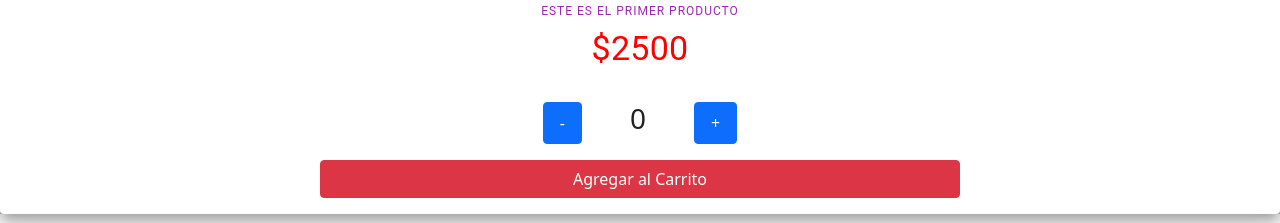
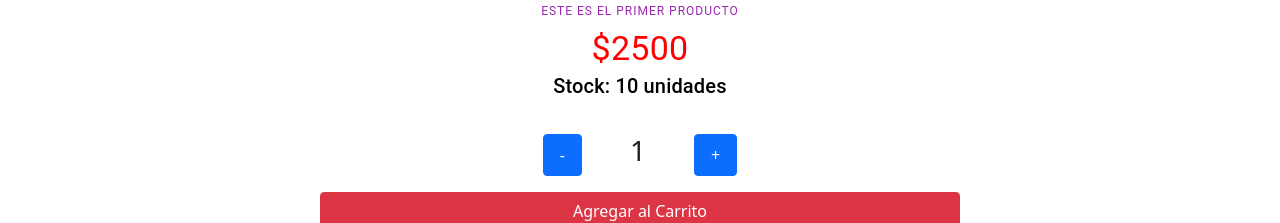
Before and after one commit to Leangiordano/React-Giordano, a React (Create React App) app: page /item/1 in a window 1280 px wide. Shown: the part 414-637 px from the top of the page. Built offline with nearby package versions, Linux system fonts and the light colour scheme.

Commit message:
entrega 10

```diff
--- a/src/CartContext/CartContextProvider.jsx
+++ b/src/CartContext/CartContextProvider.jsx
@@ -42,7 +42,7 @@ const CartContextProvider = ({ children }) => {
                 : product
                 )
             );
-        }
+        };
 
         const totalCount = () => {
             return cartList.reduce((total, item) => total + item.quantity, 0);
@@ -53,10 +53,11 @@ const CartContextProvider = ({ children }) => {
         };
 
         const unitsPerProduct = (id) => {
-            return cartList.find((item) => item.id === id).quantity;
+            const foundInCart = cartList.find((item) => item.id === id);
+            return foundInCart ? foundInCart.quantity : 0;
         };
 
-  return ( <CartContext.Provider value={{ cartList, addToCart,emptyCart,deleteById, totalCount, totalPrice, removeOneUnit }}>
+  return ( <CartContext.Provider value={{ cartList, addToCart,emptyCart,deleteById, totalCount, totalPrice, removeOneUnit, unitsPerProduct }}>
       {children}
     </CartContext.Provider>
   )
--- a/src/components/ItemDetail/ItemDetail.jsx
+++ b/src/components/ItemDetail/ItemDetail.jsx
@@ -10,12 +10,15 @@ import CardMedia from '@mui/material/CardMedia';
 import Typography from '@mui/material/Typography';
 
 function ItemDetail({ product }) {
-    const {stock, title, description, image, price, category} = product;
+    const {id, stock, title, description, image, price, category} = product;
     const [cantidadDeProductos, setCantidadDeProductos] = useState(null);
-    const { addToCart, cartList } = useCartContext();
-    console.log(cartList);
+    const { addToCart, unitsPerProduct } = useCartContext();
 
-        function addHandler(quantityToAdd) {
+        const addHandler = (quantityToAdd) => {
+            if (quantityToAdd + unitsPerProduct(id) > stock) {
+                const availableToAdd = stock - unitsPerProduct(id);
+                return alert(`Solamente podés agregar ${availableToAdd} productos`)
+            }
             setCantidadDeProductos(quantityToAdd);
             addToCart(product, quantityToAdd);
         };
@@ -38,10 +41,13 @@ function ItemDetail({ product }) {
                     <Typography variant="h4" color="red">
                         ${price}
                     </Typography>
+                    <Typography variant="h6" color="black">
+                       Stock: {stock} unidades
+                    </Typography>
                 </CardContent>
             {cantidadDeProductos ?
                 <button><Link to='/cart'>Terminar compra ({ cantidadDeProductos } items)</Link></button> :
-                <ItemCount initial={0} stock={stock} onAdd={addHandler} />
+                <ItemCount initial={1} stock={stock} onAdd={addHandler} />
             }
             </Card>
         </div>
--- a/src/pages/ItemDetailContainer/ItemDetailContainer.jsx
+++ b/src/pages/ItemDetailContainer/ItemDetailContainer.jsx
@@ -5,6 +5,7 @@ import { useParams } from 'react-router-dom';
 
 function ItemDetailContainer() {
     const [data, setData] = useState({});
+    const [loading, setLoading] = useState(true);
     const { id } = useParams ();
 
     useEffect(() => {
@@ -13,12 +14,13 @@ function ItemDetailContainer() {
                 setData(res);
             })
             .catch(err => console.log(err))
+            .finally(() => setLoading(false));
     }, [id])
 
 
     return (
         <div className='item-detail-container'>
-            <ItemDetail product={data} />
+           {loading ? <h1>Cargando...</h1> : <ItemDetail product={data} />}
         </div>
     );
 }
--- a/src/pages/ItemListContainer/ItemListContainer.jsx
+++ b/src/pages/ItemListContainer/ItemListContainer.jsx
@@ -7,25 +7,28 @@ import { useParams } from 'react-router-dom';
 
 const ItemListContainer = ({greeting}) => {
   const [products, setProducts] = useState([]);
+  const [loading, setLoading] = useState(true);
   const { categoryId } = useParams();
 
 
   useEffect(() =>{
+    setLoading(true);
     getProducts (categoryId)
     .then(res => {
       setProducts(res);
     })
     .catch(err => {
       console.log(err);
-    });
+    })
+    .finally(() => setLoading(false));
   }, [categoryId]);
 
 
   return (
-    <><div className="landing">
-      <h1>{greeting}</h1>
-    </div>
-    <ItemList products={products} />
+    <> <div className="landing">
+    <h1>{greeting}</h1>
+  </div> {loading ? <h1>Cargando...</h1> :
+    <ItemList products={products} /> }
     </>
   )
 }
```
